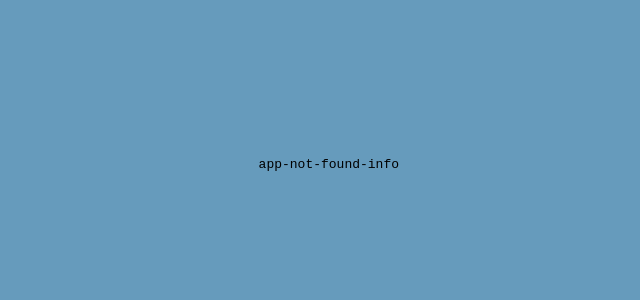
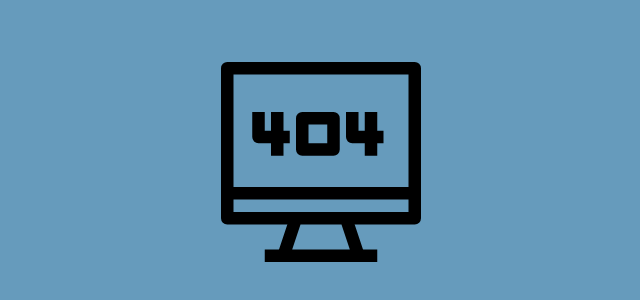
Before and after one commit to ZStachura/Bowling_Report_System, an Angular app in the folder bowling-report-system/: page /files in a window 1280 px wide. Shown: the part 236-536 px from the top of the page, without its empty margins (319-959 px from the left). Built offline with nearby package versions, Linux system fonts and the light colour scheme.

Commit message:
Add 404 icon

```diff
--- a/bowling-report-system/src/app/pages/page-not-found/not-found-info/not-found-info.component.html
+++ b/bowling-report-system/src/app/pages/page-not-found/not-found-info/not-found-info.component.html
@@ -1,3 +1 @@
-<pre>
-  app-not-found-info
-</pre>
+<img class="image" src="../../../../assets/icons/404_icon.svg">
--- a/bowling-report-system/src/app/pages/page-not-found/not-found-info/not-found-info.component.scss
+++ b/bowling-report-system/src/app/pages/page-not-found/not-found-info/not-found-info.component.scss
@@ -0,0 +1,4 @@
+.image{
+    width: 200px;
+    height: 200px;
+}
```
Also changed, not shown: bowling-report-system/src/assets/icons/404_icon.svg (added).
